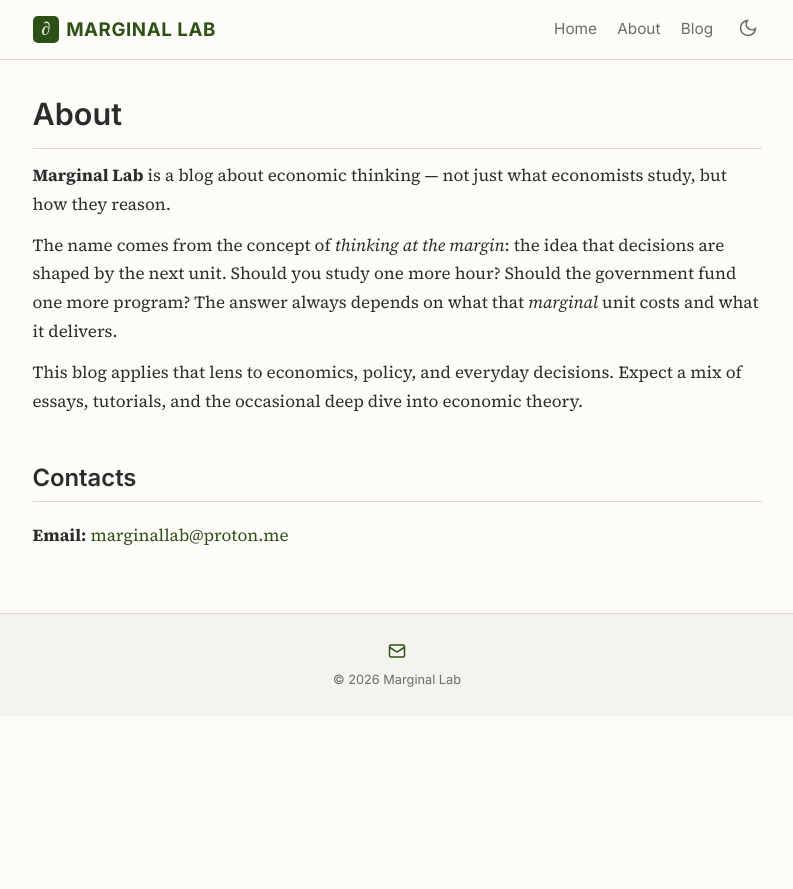
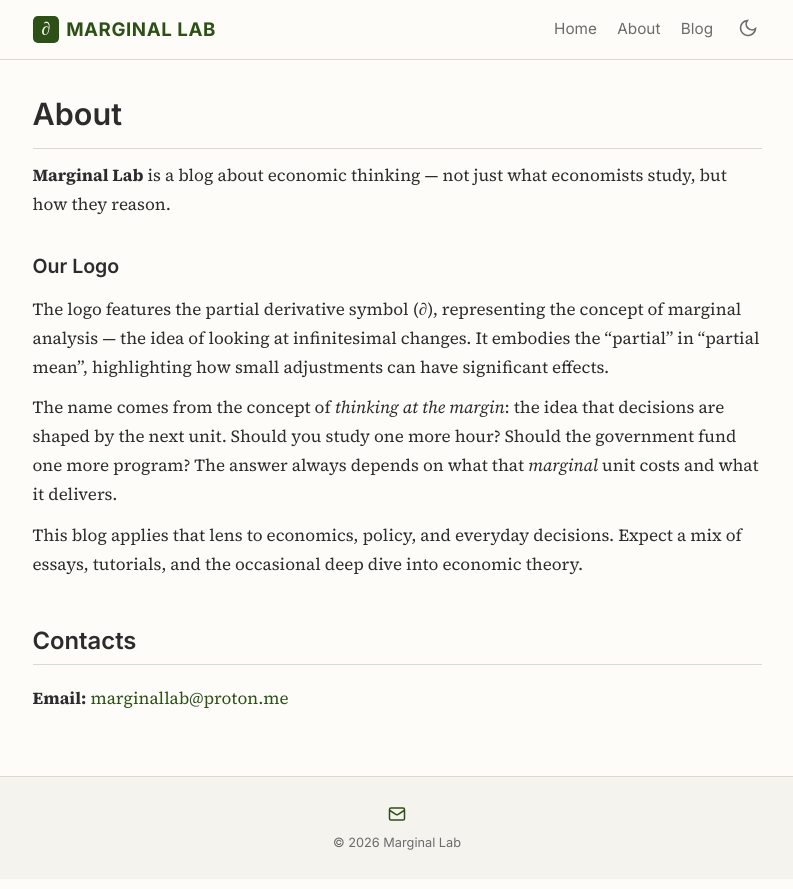
Before and after one commit to marginallabs/marginallabs.github.io, a Jekyll site: the page built from _pages/about.md, in a window 1280 px wide. Shown: the top 889 px of the page, without its empty margins (243-1036 px from the left). Built offline with Jekyll 4.4.1, drawn with Linux system fonts in a browser that asks for light colours.

Commit message:
Add logo description to About

```diff
--- a/_pages/about.md
+++ b/_pages/about.md
@@ -6,6 +6,10 @@ permalink: /about/
 
 **Marginal Lab** is a blog about economic thinking — not just what economists study, but how they reason.
 
+### Our Logo
+
+The logo features the partial derivative symbol (∂), representing the concept of marginal analysis — the idea of looking at infinitesimal changes. It embodies the “partial” in “partial mean”, highlighting how small adjustments can have significant effects.
+
 The name comes from the concept of *thinking at the margin*: the idea that decisions are shaped by the next unit. Should you study one more hour? Should the government fund one more program? The answer always depends on what that *marginal* unit costs and what it delivers.
 
 This blog applies that lens to economics, policy, and everyday decisions. Expect a mix of essays, tutorials, and the occasional deep dive into economic theory.
```
